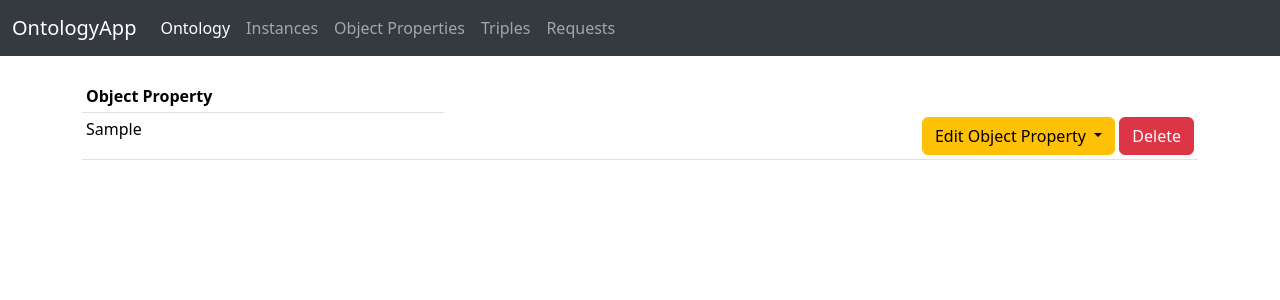
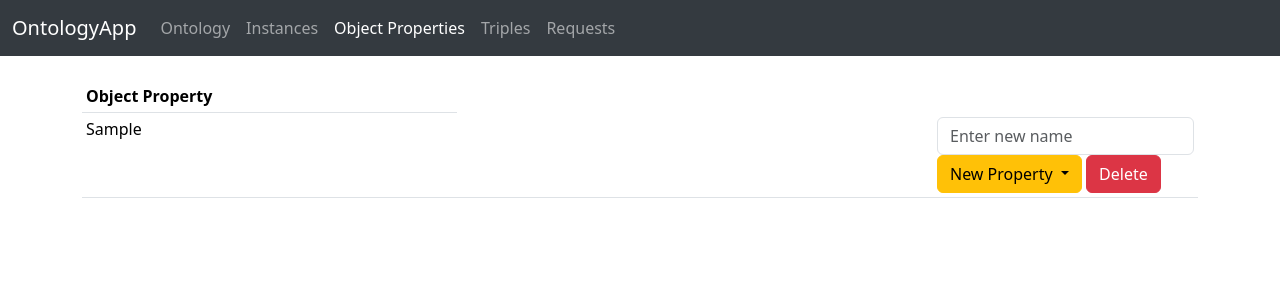
Before and after one commit to ara2003/PBZ_2_3, a Django app: template OntologyApp/main/templates/main/objectProperties.html in a window 1280 px wide. Shown: the top 300 px of the page. Run offline with Django 4.2, Linux system fonts and the light colour scheme; the template is opened without the code that fills it: most values are stand-ins (such as "Sample title", 1, 10 or a date in 2020); some libraries are stand-ins or nearby versions.

Commit message:
ara diff

```diff
--- a/OntologyApp/main/templates/main/base.html
+++ b/OntologyApp/main/templates/main/base.html
@@ -18,19 +18,19 @@
           <div class="collapse navbar-collapse" id="navbarColor01">
             <ul class="navbar-nav me-auto mb-2 mb-lg-0">
               <li class="nav-item">
-                <a class="nav-link active" aria-current="page" href="{% url 'ontology' %}">Ontology</a>
+                <a class="nav-link" id="Ontology" aria-current="page" href="{% url 'ontology' %}">Ontology</a>
               </li>
               <li class="nav-item">
-                <a class="nav-link" href="{% url 'instances' %}">Instances</a>
+                <a class="nav-link" id="Instances" href="{% url 'instances' %}">Instances</a>
               </li>
               <li class="nav-item">
-                <a class="nav-link" href="{% url 'objectProperties' %}">Object Properties</a>
+                <a class="nav-link" id="Object Properties" href="{% url 'objectProperties' %}">Object Properties</a>
               </li>
               <li class="nav-item">
-                <a class="nav-link" href="{% url 'triplesRDF' %}">Triples</a>
+                <a class="nav-link" id="Triples" href="{% url 'triplesRDF' %}">Triples</a>
               </li>
               <li class="nav-item">
-                <a class="nav-link" href="{% url 'sparqlRequests' %}">Requests</a>
+                <a class="nav-link" id="Requests" href="{% url 'sparqlRequests' %}">Requests</a>
               </li>
             </ul>
           </div>
--- a/OntologyApp/main/templates/main/objectProperties.html
+++ b/OntologyApp/main/templates/main/objectProperties.html
@@ -5,6 +5,12 @@ Object Properties
 {% endblock %}
 
 {% block content %}
+
+<script>
+  var c = document.getElementById('Object Properties')
+  console.log(c)
+  c.classList.add('active')
+</script>
 
 <div class="table-responsive">
     <table class="table table-hover table-sm">
@@ -21,15 +27,15 @@ Object Properties
             <div class="btn-group float-end">
               <form method='post'>
                 {% csrf_token %}
+                <input placeholder="Enter new name" class="form-control" type="text" id="objectPropertyEditNewName" name="objectPropertyEditNewName">
                 <button type="button" class="btn btn-warning dropdown-toggle" data-bs-toggle="dropdown" aria-expanded="false">
-                  Edit Object Property
+                  New Property
                 </button>
                 <ul class="dropdown-menu">
-                  <li><input placeholder="Enter new name" class="form-control" type="text" id="objectPropertyEditNewName" name="objectPropertyEditNewName"></li></br>
-                  <li><input placeholder="Enter subject" class="form-control" type="text" id="objectPropertyEditOne" name="objectPropertyEditOne"></li></br>
+                  <li><input placeholder="Enter subject" class="form-control" type="text" id="objectPropertyEditOne" name="objectPropertyEditOne"></li>
                   <li><input placeholder="Enter object" class="form-control" type="text" id="objectPropertyEditTwo" name="objectPropertyEditTwo"></li>
                   <li><hr class="dropdown-divider"></li>
-                  <li><button type="submit" class="dropdown-item" name="Edit" value="{{ el }}">Edit</button></li>
+                  <li><button type="submit" class="dropdown-item" name="Edit" value="{{ el }}">Add</button></li>
                 </ul>
                 <button type="submit" class="btn btn-danger" name="Delete" value="{{ el }}">Delete</button>
               </form>
```
Also changed, not shown: OntologyApp/main/views.py (line endings or trailing spaces).
